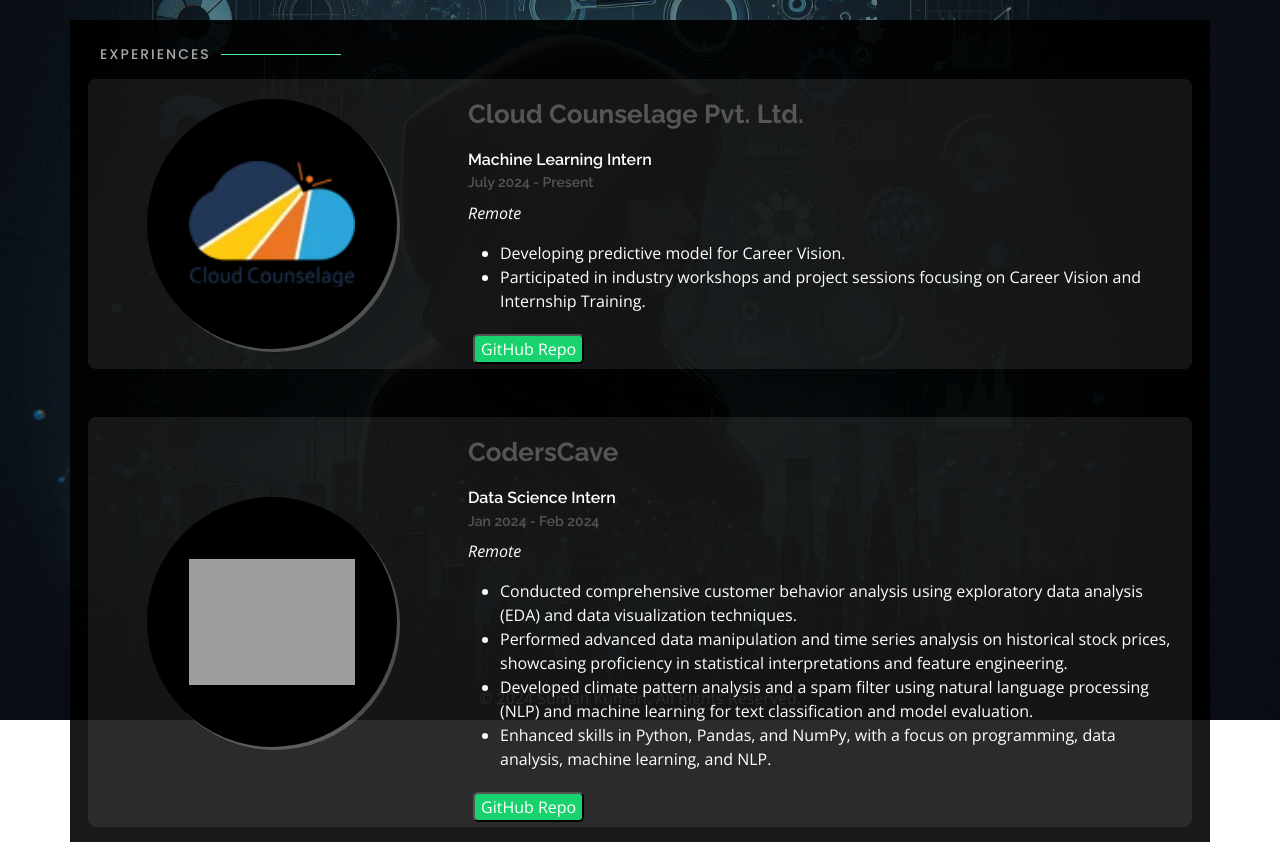
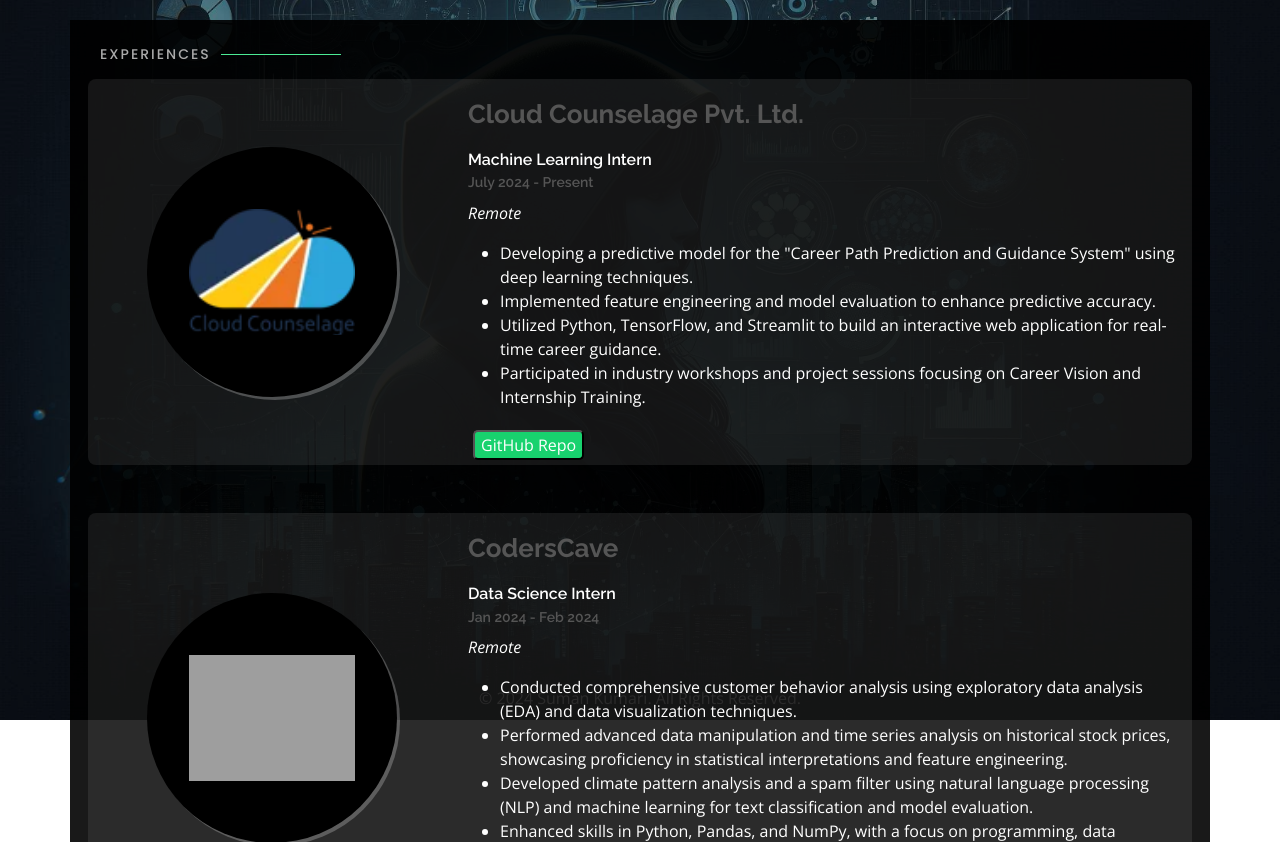
Before and after one commit to sSumankumari/Portfolio, a FastAPI app: page / in a window 1280 px wide, after a click on "Experiences". Shown: the part 80-922 px from the top of the page. Run offline with FastAPI, Linux system fonts and the light colour scheme; some libraries are stand-ins or nearby versions; grey boxes are pictures that could not be loaded.

Commit message:
added about project

```diff
--- a/template/index.html
+++ b/template/index.html
@@ -8,9 +8,6 @@
   <title>Suman Kumari Portfolio</title>
   <meta content="" name="description">
   <meta content="" name="keywords">
-
-  <!-- Favicon -->
-  <link rel="icon" href="../static/img/feather.png" sizes="32x32" style="border-radius: 50%;" type="image/png">
 
   <!-- Google Fonts -->
   <link href="https://fonts.googleapis.com/css?family=Open+Sans:300,300i,400,400i,600,600i,700,700i|Raleway:300,300i,400,400i,500,500i,600,600i,700,700i|Poppins:300,300i,400,400i,500,500i,600,600i,700,700i" rel="stylesheet">
@@ -304,7 +301,7 @@
     </div>
 
     <div class="container">
-      <div class="section-title mt-5">
+      <div class="section-title">
         <h2>Certifications</h2>
       </div>
 
@@ -378,10 +375,12 @@
               <h6>July 2024 - Present</h6>
               <p><em>Remote</em></p>
               <ul>
-                <li>Developing predictive model for Career Vision.</li>
+                <li>Developing a predictive model for the "Career Path Prediction and Guidance System" using deep learning techniques.</li>
+                <li>Implemented feature engineering and model evaluation to enhance predictive accuracy.</li>
+                <li>Utilized Python, TensorFlow, and Streamlit to build an interactive web application for real-time career guidance.</li>
                 <li>Participated in industry workshops and project sessions focusing on Career Vision and Internship Training.</li>
               </ul>
-              <a href="https://github.com/your-github-repo" target="_blank"><button>GitHub Repo</button></a>
+              <a href="https://github.com/sSumankumari/Career-Path-Prediction-and-Guidance-System" target="_blank"><button>GitHub Repo</button></a>
             </div>
           </div>
         </div>
```
